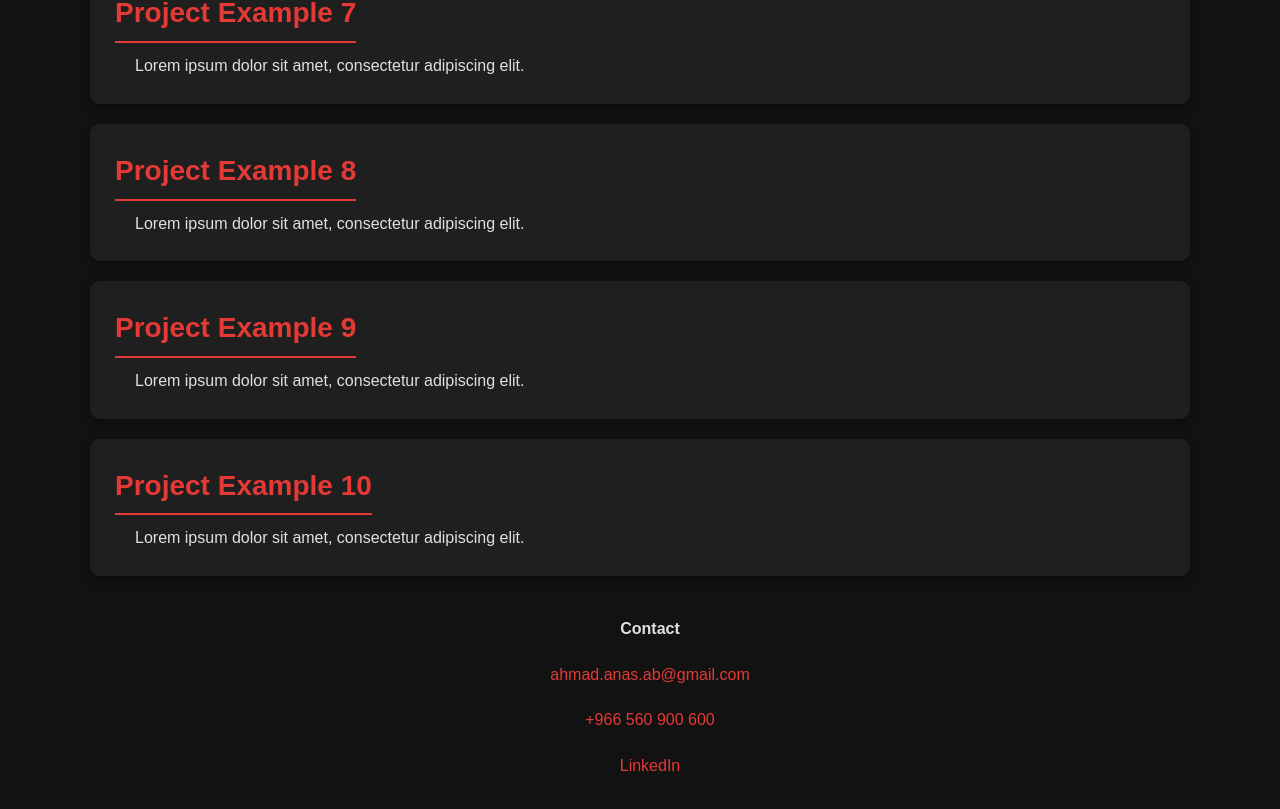
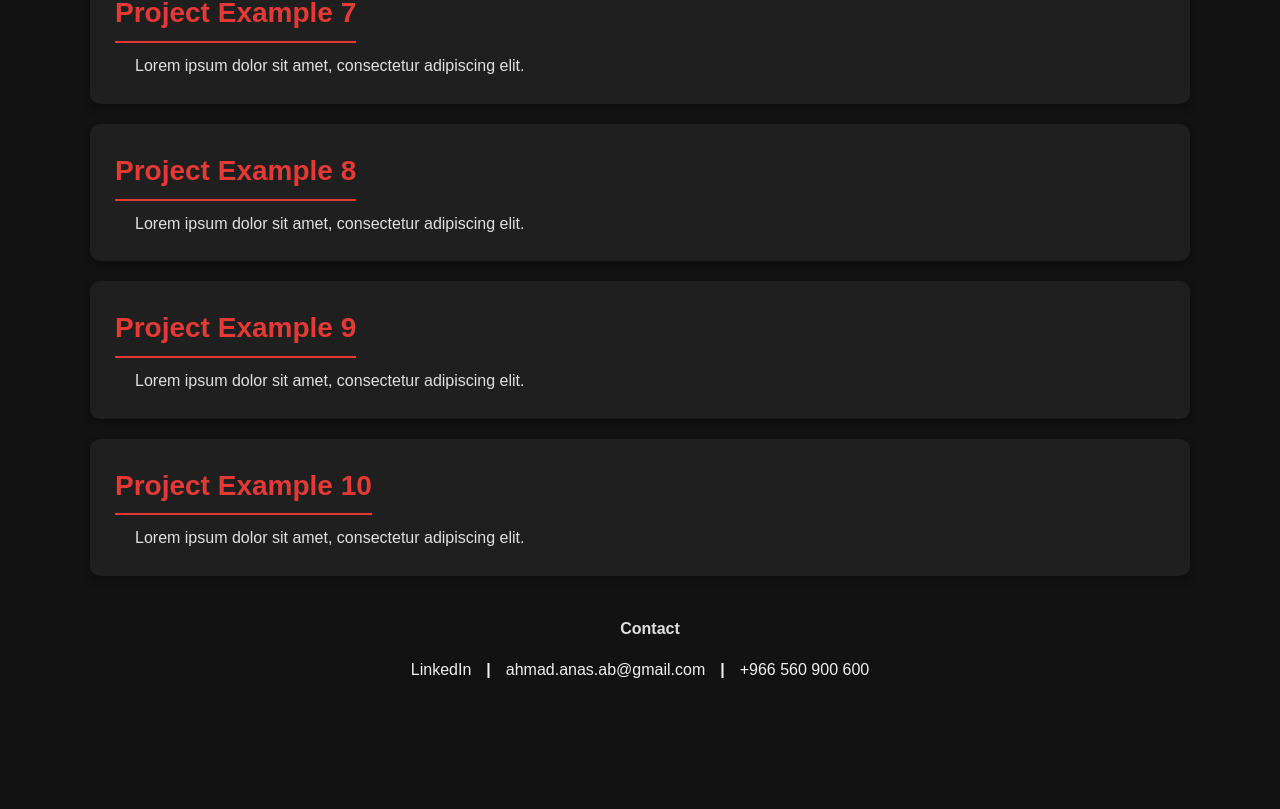
Before and after one commit to Abilal9/abilal.co, a React (Create React App) app: page / in a window 1280 px wide. Shown: the part 2774-3583 px from the top of the page. After the commit the page ends 3496 px from the top, so only its background shows below. Built offline with nearby package versions, Linux system fonts and the light colour scheme.

Commit message:
Fix below socials formatting

```diff
--- a/src/App.css
+++ b/src/App.css
@@ -180,16 +180,34 @@ footer p {
 }
 
 /* Footer Links */
-footer a {
-  color: #e53935;
-  text-decoration: none;
-  display: inline-block;
-  margin-top: 5px;
+footer {
   text-align: center;
+  margin-top: 40px;
 }
 
-footer a:hover {
+.footer-links {
+  display: flex;
+  justify-content: center;  /* Centers content horizontally */
+  gap: 15px;  /* Spacing between elements */
+  font-size: 1rem;
+  color: #e53935;
+}
+
+.footer-links a {
+  text-decoration: none;
+  color: #f0f0f0;
+  transition: color 0.3s ease;
+}
+
+.footer-links a:hover {
+  color: #c62828;  /* Darker red on hover */
   text-decoration: underline;
+}
+
+/* Styling the "|" separator */
+.footer-links span {
+  color: #f0f0f0;
+  font-weight: bold;
 }
 
 /* Smooth Scrolling */
--- a/src/App.js
+++ b/src/App.js
@@ -158,27 +158,15 @@ function App() {
 
       {/* Footer */}
       <footer>
-        <p><strong>Contact</strong></p>
-        <p>
-          <a href="mailto:ahmad.anas.ab@gmail.com" style={{ color: "#e53935" }}>
-            ahmad.anas.ab@gmail.com
-          </a>
-        </p>
-        <p>
-          <a href="tel:+966560900600" style={{ color: "#e53935" }}>
-            +966 560 900 600
-          </a>
-        </p>
-        <p>
-          <a
-            href="https://www.linkedin.com/in/ahmadanasbilal"
-            target="_blank"
-            rel="noopener noreferrer"
-          >
-            LinkedIn
-          </a>
-        </p>
-      </footer>
+  <p><strong>Contact</strong></p>
+  <div className="footer-links">
+     <a href="https://www.linkedin.com/in/ahmadanasbilal" target="_blank" rel="noopener noreferrer">LinkedIn</a>
+    <span>|</span>
+       <a href="mailto:ahmad.anas.ab@gmail.com">ahmad.anas.ab@gmail.com</a>
+    <span>|</span>
+    <a href="tel:+966560900600">+966 560 900 600</a>
+  </div>
+</footer>
     </div>
   );
 }
```
